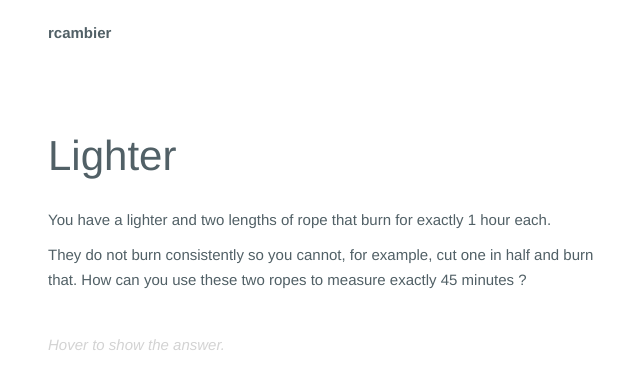
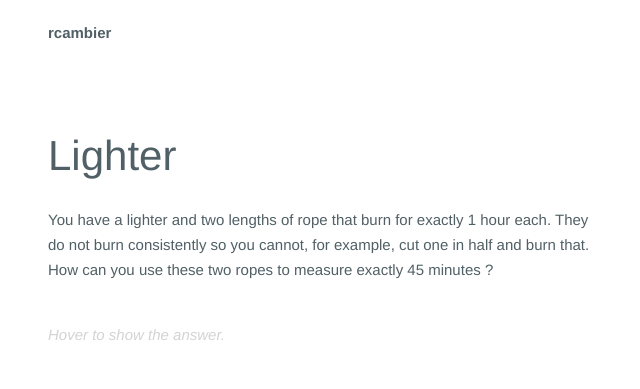
Before and after one commit to RCambier/rcambier.github.io, a Jekyll site: the page built from _posts/2018-12-10-rope.md, in a window 1280 px wide. Shown: the top 389 px of the page, without its empty margins (312-952 px from the left). Built offline with Jekyll 4.4.1, drawn with Linux system fonts in a browser that asks for light colours.

Commit message:
Update excerpts

```diff
--- a/_posts/2018-12-10-rope.md
+++ b/_posts/2018-12-10-rope.md
@@ -5,9 +5,7 @@ published: true
 title: Lighter
 difficulty: 2
 ---
-You have a lighter and two lengths of rope that burn for exactly 1 hour each.
-
-They do not burn consistently so you cannot, for example, cut one in half and burn that. How can you use these two ropes to measure exactly 45 minutes ?
+You have a lighter and two lengths of rope that burn for exactly 1 hour each. They do not burn consistently so you cannot, for example, cut one in half and burn that. How can you use these two ropes to measure exactly 45 minutes ?
 
 <div markdown="1" class='answer-title' style="color: lightgrey">_Hover to show the answer._
 </div>
--- a/index.html
+++ b/index.html
@@ -17,6 +17,7 @@ section: blog
   {% assign posts = site.categories.blog | sort:'difficulty' %}
   {% for item in  posts %}
     <a class='item' href='{{site.baseurl}}{{item.url}}'>{{item.title}} (difficulty {{item.difficulty}})</a>
-    {{ item.excerpt }}
+    <div> {{ item.excerpt | truncate: 50 }} </div>
+    <br>
   {% endfor %}
 </div>
```
Also changed, not shown: _posts.1/2018-12-10-gender.md (deleted, +0 -7 lines), _posts.1/2018-12-10-peeking.md (deleted, +0 -11 lines), _posts.1/2018-12-10-rope.md (deleted, +0 -7 lines), _posts/2018-12-10-blue-eyes.md (+1 -3 lines), _posts/2018-12-10-gender.md (+1 -3 lines), _posts/2018-12-10-peeking.md (+1 -3 lines).
